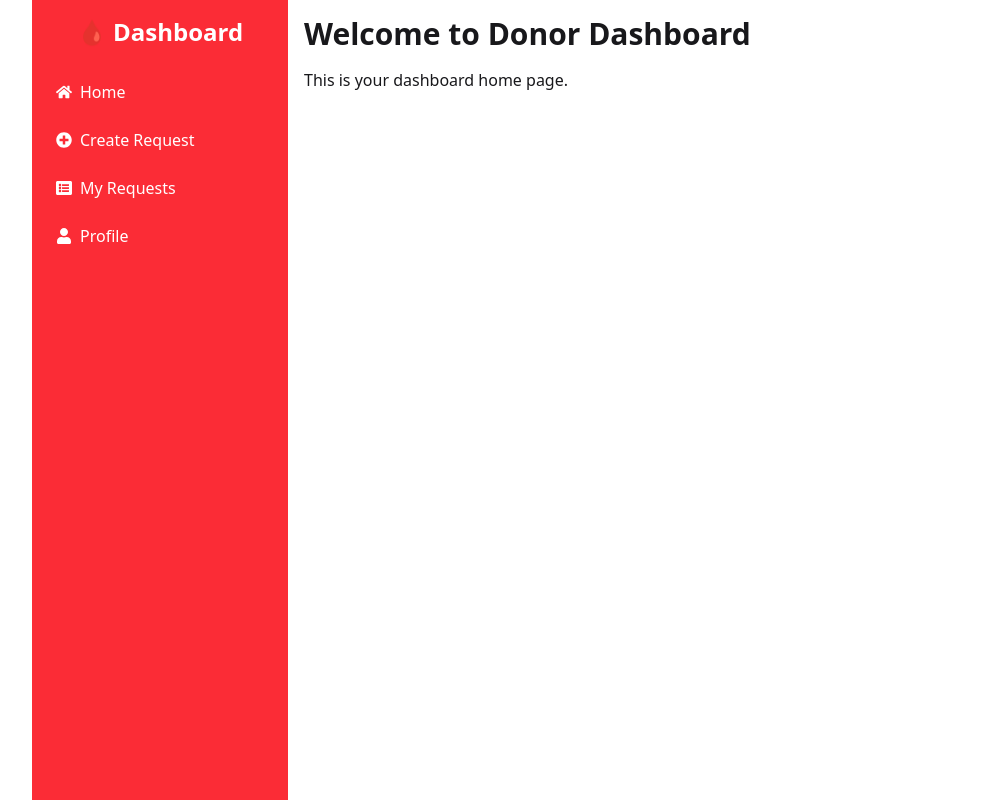
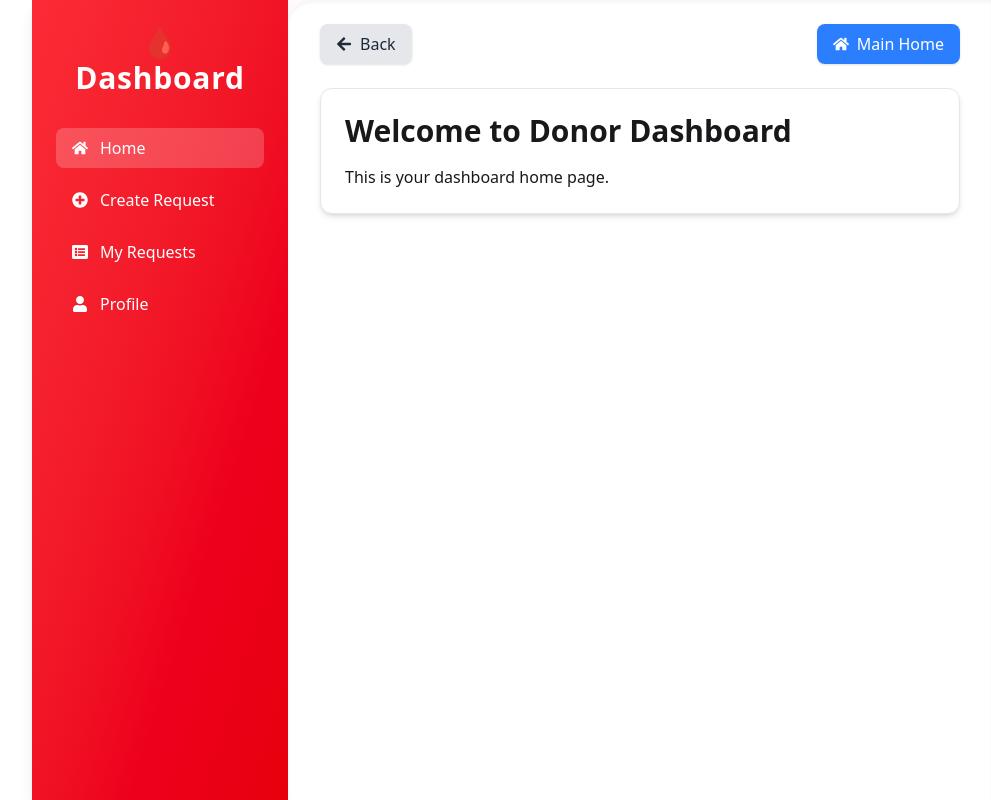
Before and after one commit to Obaidullah40/blood-donation-client, a React (Vite) app: page /dashboard in a window 1280 px wide. Shown: the whole page, without its empty margins (128-1119 px from the left). Built offline with nearby package versions, Linux system fonts and the light colour scheme; no server answers; sample sign-in values are in the browser's storage.

Commit message:
user Profile commit

```diff
--- /dev/null
+++ b/src/hooks/useUserData.jsx
@@ -0,0 +1,32 @@
+// src/hooks/useUserData.js
+import { useEffect, useState } from "react";
+import useAuth from "./useAuth";
+import useAxios from "./useAxios";
+
+const useUserData = () => {
+  const { user } = useAuth();
+  const axiosInstance = useAxios();
+  const [userData, setUserData] = useState(null);
+  const [loading, setLoading] = useState(true);
+
+  useEffect(() => {
+    const fetchUserData = async () => {
+      if (user?.email) {
+        try {
+          const res = await axiosInstance.get(`/profile?email=${user.email}`);
+          setUserData(res.data);
+        } catch (err) {
+          console.error("Failed to fetch userData:", err);
+        } finally {
+          setLoading(false);
+        }
+      }
+    };
+
+    fetchUserData();
+  }, [user?.email, axiosInstance]);
+
+  return { userData, loading };
+};
+
+export default useUserData;
--- a/src/layouts/DashboardLayout.jsx
+++ b/src/layouts/DashboardLayout.jsx
@@ -1,24 +1,88 @@
 // src/layouts/DashboardLayout.jsx
-import { Outlet, NavLink } from "react-router";
-import { FaHome, FaPlusCircle, FaListAlt, FaUser } from "react-icons/fa";
+import { Outlet, NavLink, useNavigate } from "react-router";
+import {
+  FaHome,
+  FaPlusCircle,
+  FaListAlt,
+  FaUser,
+  FaArrowLeft,
+} from "react-icons/fa";
 
 const DashboardLayout = () => {
+  const navigate = useNavigate();
+
   return (
-    <div className="flex min-h-screen">
+    <div className="flex min-h-screen bg-gradient-to-tr from-red-50 to-white">
       {/* Sidebar */}
-      <aside className="w-64 bg-red-500 text-white p-4 hidden md:block">
-        <h2 className="text-2xl font-bold mb-6 text-center">🩸 Dashboard</h2>
-        <ul className="space-y-2">
-          <li><NavLink to="/dashboard" className="flex items-center gap-2 p-2 rounded hover:bg-red-700"><FaHome />Home</NavLink></li>
-          <li><NavLink to="/dashboard/create-donation-request" className="flex items-center gap-2 p-2 rounded hover:bg-red-700"><FaPlusCircle />Create Request</NavLink></li>
-          <li><NavLink to="/dashboard/my-donation-requests" className="flex items-center gap-2 p-2 rounded hover:bg-red-700"><FaListAlt />My Requests</NavLink></li>
-          <li><NavLink to="/dashboard/profile" className="flex items-center gap-2 p-2 rounded hover:bg-red-700"><FaUser />Profile</NavLink></li>
-        </ul>
+      <aside className="w-64 bg-gradient-to-br from-red-500 to-red-600 text-white p-6 hidden md:flex flex-col shadow-lg">
+        <h2 className="text-3xl font-bold mb-8 text-center tracking-wide">🩸 Dashboard</h2>
+        <nav className="space-y-3">
+          <NavLink
+            to="/dashboard"
+            className={({ isActive }) =>
+              `flex items-center gap-3 px-4 py-2 rounded-lg font-medium transition-all ${
+                isActive ? "bg-white/20" : "hover:bg-white/10"
+              }`
+            }
+          >
+            <FaHome /> Home
+          </NavLink>
+          <NavLink
+            to="/dashboard/create-donation-request"
+            className={({ isActive }) =>
+              `flex items-center gap-3 px-4 py-2 rounded-lg font-medium transition-all ${
+                isActive ? "bg-white/20" : "hover:bg-white/10"
+              }`
+            }
+          >
+            <FaPlusCircle /> Create Request
+          </NavLink>
+          <NavLink
+            to="/dashboard/my-donation-requests"
+            className={({ isActive }) =>
+              `flex items-center gap-3 px-4 py-2 rounded-lg font-medium transition-all ${
+                isActive ? "bg-white/20" : "hover:bg-white/10"
+              }`
+            }
+          >
+            <FaListAlt /> My Requests
+          </NavLink>
+          <NavLink
+            to="/dashboard/profile"
+            className={({ isActive }) =>
+              `flex items-center gap-3 px-4 py-2 rounded-lg font-medium transition-all ${
+                isActive ? "bg-white/20" : "hover:bg-white/10"
+              }`
+            }
+          >
+            <FaUser /> Profile
+          </NavLink>
+        </nav>
       </aside>
 
       {/* Main Content */}
-      <main className="flex-1 p-4">
-        <Outlet />
+      <main className="flex-1 px-4 py-6 md:px-8 bg-white rounded-tl-3xl shadow-inner">
+        {/* Top Navigation Controls */}
+        <div className="flex justify-between items-center mb-6 flex-wrap gap-3">
+          <button
+            onClick={() => navigate(-1)}
+            className="flex items-center gap-2 px-4 py-2 bg-gray-200 text-gray-800 rounded-lg hover:bg-gray-300 transition-all shadow"
+          >
+            <FaArrowLeft /> Back
+          </button>
+
+          <button
+            onClick={() => navigate("/")}
+            className="flex items-center gap-2 px-4 py-2 bg-blue-500 text-white rounded-lg hover:bg-blue-600 transition-all shadow"
+          >
+            <FaHome /> Main Home
+          </button>
+        </div>
+
+        {/* Nested Routes */}
+        <div className="rounded-xl bg-white p-4 md:p-6 shadow-md border border-gray-200">
+          <Outlet />
+        </div>
       </main>
     </div>
   );
--- /dev/null
+++ b/src/pages/shared/Loading.jsx
@@ -0,0 +1,13 @@
+// components/Loading.jsx
+const Loading = () => {
+  return (
+    <div className="flex items-center justify-center min-h-screen bg-white">
+      <div className="flex flex-col items-center space-y-4">
+        <div className="w-12 h-12 border-4 border-dashed rounded-full animate-spin border-red-500"></div>
+        <p className="text-red-600 font-semibold">Loading, please wait...</p>
+      </div>
+    </div>
+  );
+};
+
+export default Loading;
--- a/src/pages/shared/Navbar.jsx
+++ b/src/pages/shared/Navbar.jsx
@@ -1,56 +1,119 @@
-import { Link, NavLink } from "react-router";
+import { Link, NavLink, useNavigate } from "react-router";
 import Swal from "sweetalert2";
 import useAuth from "../../hooks/useAuth";
 import { signOut } from "firebase/auth";
 
 const Navbar = () => {
-    const { user,auth, setLoading } = useAuth();
+  const { user, auth, setLoading } = useAuth();
+  const navigate = useNavigate();
 
   const handleLogout = () => {
     signOut(auth)
       .then(() => {
         setLoading(true);
-                Swal.fire("Logged out", "success");
+        Swal.fire("Logged out", "", "success");
+        navigate("/"); // redirect after logout
       })
       .catch(console.error);
   };
 
   const navItems = (
     <>
-            <li><NavLink to="/" className={({ isActive }) => isActive ? "text-red-600 font-semibold" : "text-gray-700"}>
-                Home </NavLink></li>
-            <li><NavLink to="/donation-requests" className={({ isActive }) => isActive ? "text-red-600 font-semibold" : "text-gray-700"}>Donation Requests</NavLink></li>
-            <li><NavLink to="/blogs">Blog</NavLink></li>
-            <li><NavLink to="/search">Search Donors</NavLink></li>
+      <li>
+        <NavLink
+          to="/"
+          className={({ isActive }) =>
+            isActive ? "text-red-600 font-semibold" : "text-gray-700"
+          }
+        >
+          Home
+        </NavLink>
+      </li>
+      <li>
+        <NavLink
+          to="/dashboard/my-donation-requests"
+          className={({ isActive }) =>
+            isActive ? "text-red-600 font-semibold" : "text-gray-700"
+          }
+        >
+          Donation Requests
+        </NavLink>
+      </li>
+      <li>
+        <NavLink
+          to="/blogs"
+          className={({ isActive }) =>
+            isActive ? "text-red-600 font-semibold" : "text-gray-700"
+          }
+        >
+          Blog
+        </NavLink>
+      </li>
+      <li>
+        <NavLink
+          to="/search"
+          className={({ isActive }) =>
+            isActive ? "text-red-600 font-semibold" : "text-gray-700"
+          }
+        >
+          Search Donors
+        </NavLink>
+      </li>
     </>
   );
 
   return (
     <div className="navbar bg-base-100 px-4 shadow">
       <div className="navbar-start">
-                <Link to="/" className="text-xl font-bold">🩸 Blood Donation</Link>
+        <Link to="/" className="text-xl font-bold">
+          🩸 Blood Donation
+        </Link>
       </div>
+
       <div className="navbar-center hidden lg:flex">
-                <ul className="menu menu-horizontal px-1 gap-2">
-                    {navItems}
-                </ul>
+        <ul className="menu menu-horizontal px-1 gap-2">{navItems}</ul>
       </div>
+
       <div className="navbar-end">
         {!user ? (
           <>
-                        <Link to="/login" className="btn btn-sm btn-outline mr-2">Login</Link>
-                        <Link to="/register" className="btn btn-sm btn-primary">Join as Donor</Link>
+            <Link to="/login" className="btn btn-sm btn-outline mr-2">
+              Login
+            </Link>
+            <Link to="/register" className="btn btn-sm btn-primary">
+              Join as Donor
+            </Link>
           </>
         ) : (
           <div className="dropdown dropdown-end">
-                        <div tabIndex={0} role="button" className="btn btn-sm btn-ghost avatar">
+            <div
+              tabIndex={0}
+              role="button"
+              className="btn btn-sm btn-ghost avatar tooltip tooltip-bottom"
+              data-tip={user?.displayName || "User"}
+            >
               <div className="w-8 rounded-full">
-                                <img src={user?.photoURL || "https://cdn-icons-png.flaticon.com/512/4908/4908415.png"} />
+                <img
+                  src={
+                    user?.photoURL ||
+                    "https://cdn-icons-png.flaticon.com/512/4908/4908415.png"
+                  }
+                  alt="avatar"
+                />
               </div>
             </div>
             <ul className="mt-3 z-[1] p-2 shadow menu menu-sm dropdown-content bg-base-100 rounded-box w-52">
-                            <li><Link to="/dashboard">Dashboard</Link></li>
-                            <li><button onClick={handleLogout}>Logout</button></li>
+              {user?.displayName && (
+                <li className="px-3 py-1 text-sm font-semibold text-gray-800">
+                  {user.displayName}
+                </li>
+              )}
+              <li>
+                <Link to="/dashboard">Dashboard</Link>
+              </li>
+              <li>
+                <button onClick={handleLogout}>Logout</button>
+              </li>
             </ul>
           </div>
         )}
--- a/src/router/router.jsx
+++ b/src/router/router.jsx
@@ -8,6 +8,8 @@ import DashboardLayout from "../layouts/DashboardLayout";
 import PrivateRoute from "../routers/PrivateRoute";
 import DashboardHome from "../pages/Dashboard/DashboardHome";
 import UserProfile from "../pages/Dashboard/UserProfile";
+import MyDonationRequests from "../pages/Dashboard/MyDonationRequests";
+import CreateDonationRequest from "../pages/Dashboard/CreateDonationRequest";
 
 const router = createBrowserRouter([
     {
@@ -43,11 +45,11 @@ const router = createBrowserRouter([
         element: <DashboardHome /> },
     {
       path: "create-donation-request",
-    //   element: <CreateDonationRequest />
+      element: <CreateDonationRequest />
     },
     {
       path: "my-donation-requests",
-    //   element: <MyDonationRequests />
+      element: <MyDonationRequests />
     },
     {
       path: "profile",
--- a/src/routers/PrivateRoute.jsx
+++ b/src/routers/PrivateRoute.jsx
@@ -1,15 +1,14 @@
 import React from 'react';
 import { Navigate, useLocation } from 'react-router';
 import useAuth from '../hooks/useAuth';
+import Loading from '../pages/shared/Loading';
 
 const PrivateRoute = ({ children }) => {
     const { user, loading } = useAuth();
     const location = useLocation();
 
-    if (loading) {
-        // Show spinner while checking auth status
-        return <span className="loading loading-spinner loading-xl"></span>;
-    }
+
+  if (loading) return <Loading />;
 
     if (!user) {
         // Redirect to login and save the attempted route
```
Lines whose indentation alone changed are shown as unchanged.
